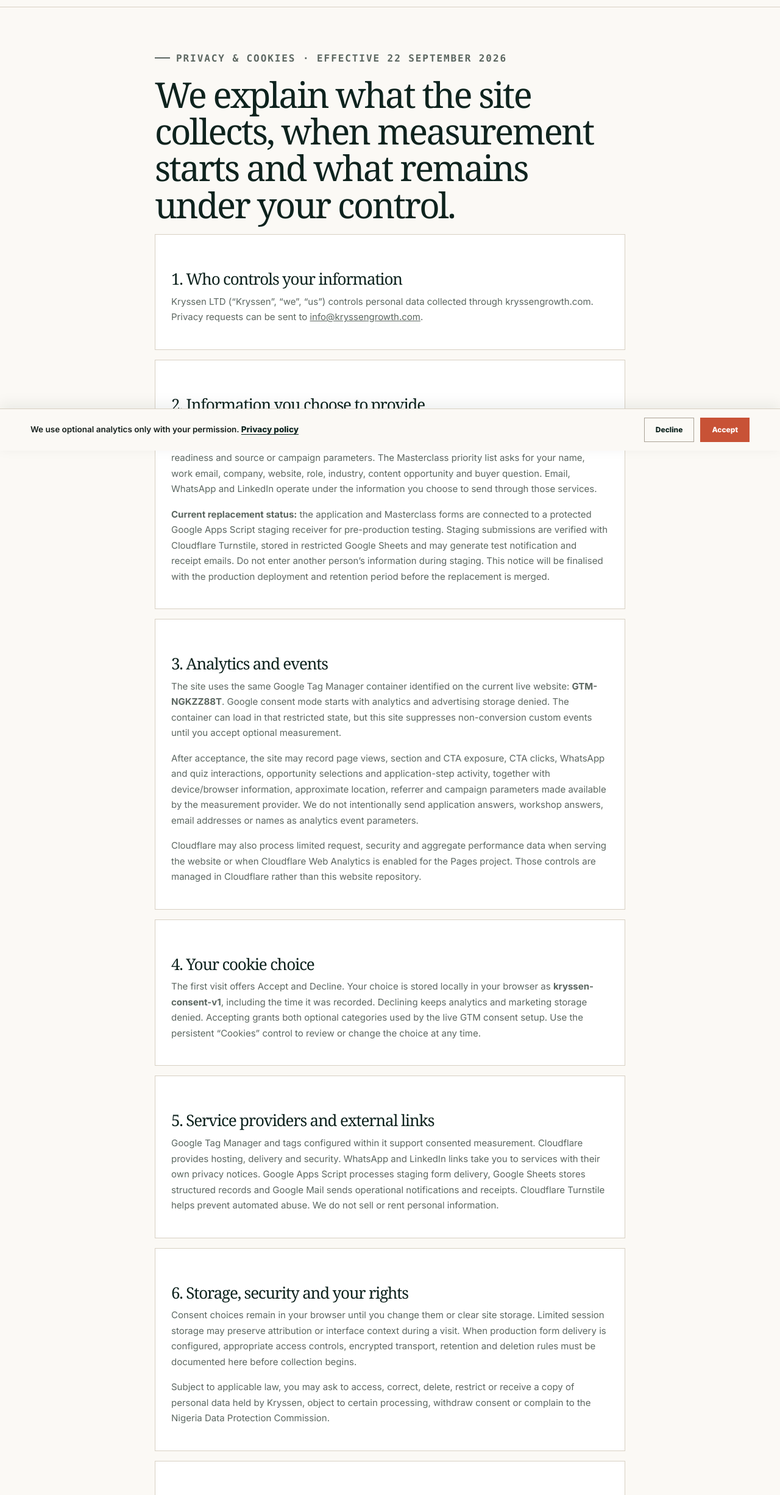
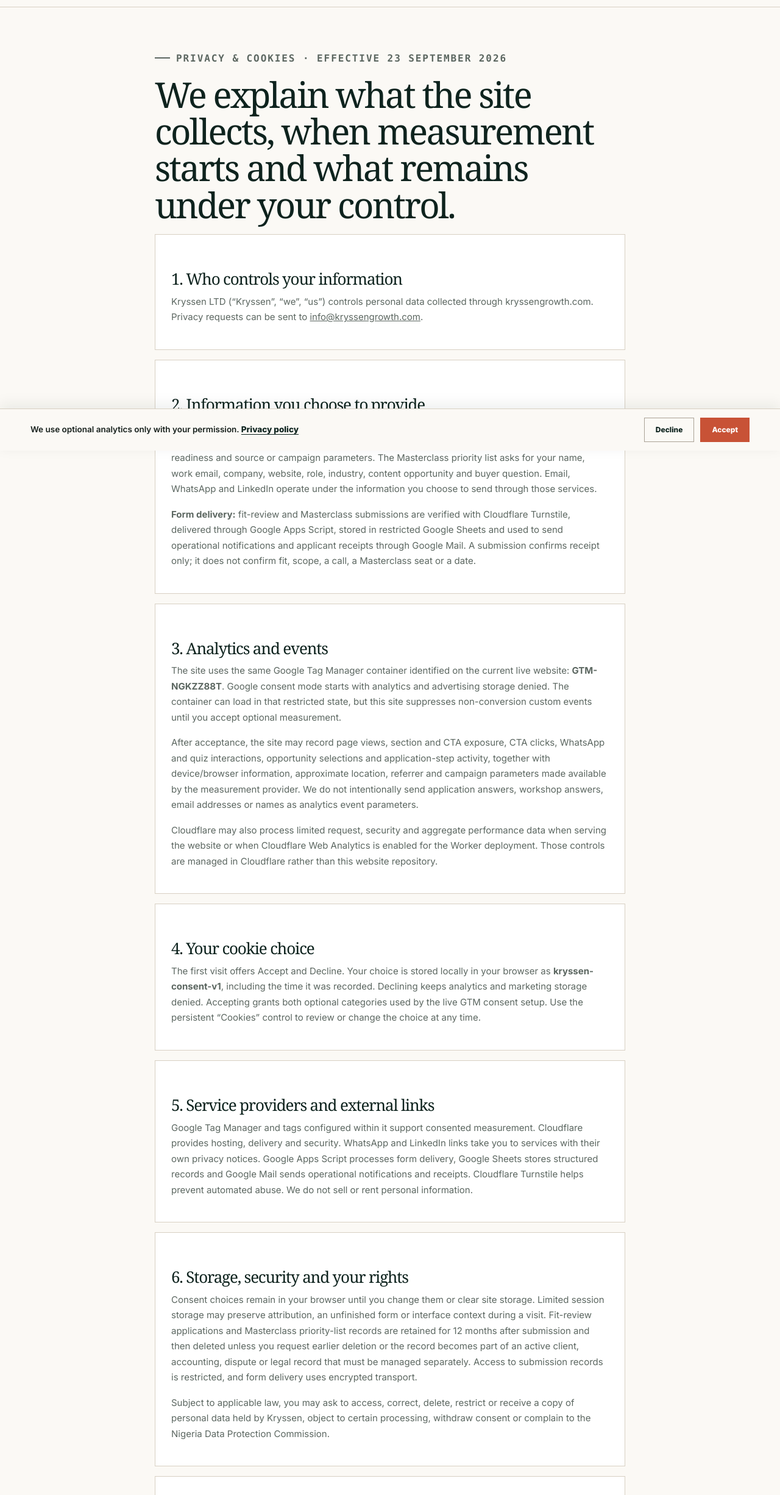
Before and after one commit to wogunlade/kryssen-website, a plain HTML site: page privacy.html in a window 1280 px wide. Shown: the part 61-2513 px from the top of the page at 61% size. Drawn offline with Linux system fonts and the light colour scheme.

Commit message:
Connect v0.74 production candidate

```diff
--- a/apply-v1-config.js
+++ b/apply-v1-config.js
@@ -1,7 +1,7 @@
 window.KRYSSEN_APPLY_V1_CONFIG = {
-  FORM_ENDPOINT: "https://script.google.com/macros/s/AKfycbxA8YxTnHsyzo1GR6No0dC0YhpGdPR9i2OImTpUbSkDqleDi3fqqzzscgQxWGtXUidx/exec",
+  FORM_ENDPOINT: "https://script.google.com/macros/s/AKfycbxohCKxEKOQZE7Yy4T53fcnSJxvNPo3ZrhK4z8-X8KcmTBdumYQgK4oqy5qRyZduSs1/exec",
   PREVIEW_MODE: false,
-  STAGING_MODE: true,
+  STAGING_MODE: false,
   TURNSTILE_SITE_KEY: "0x4AAAAAAEUupCPuitD89Z6_",
   TURNSTILE_ACTION: "elg-fit-review"
 };
--- a/k2d.js
+++ b/k2d.js
@@ -4,7 +4,7 @@
    live GTM container (GTM-NGKZZ88T) and consent mode defaults.
    ============================================================ */
 var K2D_CONFIG = {
-  FORM_ENDPOINT: "https://script.google.com/macros/s/AKfycbxA8YxTnHsyzo1GR6No0dC0YhpGdPR9i2OImTpUbSkDqleDi3fqqzzscgQxWGtXUidx/exec",
+  FORM_ENDPOINT: "https://script.google.com/macros/s/AKfycbxohCKxEKOQZE7Yy4T53fcnSJxvNPo3ZrhK4z8-X8KcmTBdumYQgK4oqy5qRyZduSs1/exec",
   TURNSTILE_SITE_KEY: "0x4AAAAAAEUupCPuitD89Z6_",
   WORKSHOP_TURNSTILE_ACTION: "elg-masterclass",
   WHATSAPP: "2348158357418"
--- a/privacy.html
+++ b/privacy.html
@@ -32,7 +32,7 @@
 </header>
 <main>
 <section class="wrap prose" style="max-width:820px;padding-top:70px;">
-  <p class="eyebrow">Privacy &amp; cookies · Effective 22 September 2026</p>
+  <p class="eyebrow">Privacy &amp; cookies · Effective 23 September 2026</p>
   <h1>We explain what the site collects, when measurement starts and what remains under your control.</h1>
 
   <div class="band">
@@ -43,14 +43,14 @@
   <div class="band">
     <h2>2. Information you choose to provide</h2>
     <p style="font-size:15px;margin-top:8px;">The fit-review application asks for contact and company details, audience and industry context, traction, buyer-education needs, available evidence, commercial priorities, internal ownership, readiness and source or campaign parameters. The Masterclass priority list asks for your name, work email, company, website, role, industry, content opportunity and buyer question. Email, WhatsApp and LinkedIn operate under the information you choose to send through those services.</p>
-    <p style="font-size:15px;margin-top:8px;"><strong>Current replacement status:</strong> the application and Masterclass forms are connected to a protected Google Apps Script staging receiver for pre-production testing. Staging submissions are verified with Cloudflare Turnstile, stored in restricted Google Sheets and may generate test notification and receipt emails. Do not enter another person’s information during staging. This notice will be finalised with the production deployment and retention period before the replacement is merged.</p>
+    <p style="font-size:15px;margin-top:8px;"><strong>Form delivery:</strong> fit-review and Masterclass submissions are verified with Cloudflare Turnstile, delivered through Google Apps Script, stored in restricted Google Sheets and used to send operational notifications and applicant receipts through Google Mail. A submission confirms receipt only; it does not confirm fit, scope, a call, a Masterclass seat or a date.</p>
   </div>
 
   <div class="band">
     <h2>3. Analytics and events</h2>
     <p style="font-size:15px;margin-top:8px;">The site uses the same Google Tag Manager container identified on the current live website: <b>GTM-NGKZZ88T</b>. Google consent mode starts with analytics and advertising storage denied. The container can load in that restricted state, but this site suppresses non-conversion custom events until you accept optional measurement.</p>
     <p style="font-size:15px;margin-top:8px;">After acceptance, the site may record page views, section and CTA exposure, CTA clicks, WhatsApp and quiz interactions, opportunity selections and application-step activity, together with device/browser information, approximate location, referrer and campaign parameters made available by the measurement provider. We do not intentionally send application answers, workshop answers, email addresses or names as analytics event parameters.</p>
-    <p style="font-size:15px;margin-top:8px;">Cloudflare may also process limited request, security and aggregate performance data when serving the website or when Cloudflare Web Analytics is enabled for the Pages project. Those controls are managed in Cloudflare rather than this website repository.</p>
+    <p style="font-size:15px;margin-top:8px;">Cloudflare may also process limited request, security and aggregate performance data when serving the website or when Cloudflare Web Analytics is enabled for the Worker deployment. Those controls are managed in Cloudflare rather than this website repository.</p>
   </div>
 
   <div class="band">
@@ -60,12 +60,12 @@
 
   <div class="band">
     <h2>5. Service providers and external links</h2>
-    <p style="font-size:15px;margin-top:8px;">Google Tag Manager and tags configured within it support consented measurement. Cloudflare provides hosting, delivery and security. WhatsApp and LinkedIn links take you to services with their own privacy notices. Google Apps Script processes staging form delivery, Google Sheets stores structured records and Google Mail sends operational notifications and receipts. Cloudflare Turnstile helps prevent automated abuse. We do not sell or rent personal information.</p>
+    <p style="font-size:15px;margin-top:8px;">Google Tag Manager and tags configured within it support consented measurement. Cloudflare provides hosting, delivery and security. WhatsApp and LinkedIn links take you to services with their own privacy notices. Google Apps Script processes form delivery, Google Sheets stores structured records and Google Mail sends operational notifications and receipts. Cloudflare Turnstile helps prevent automated abuse. We do not sell or rent personal information.</p>
   </div>
 
   <div class="band">
     <h2>6. Storage, security and your rights</h2>
-    <p style="font-size:15px;margin-top:8px;">Consent choices remain in your browser until you change them or clear site storage. Limited session storage may preserve attribution or interface context during a visit. When production form delivery is configured, appropriate access controls, encrypted transport, retention and deletion rules must be documented here before collection begins.</p>
+    <p style="font-size:15px;margin-top:8px;">Consent choices remain in your browser until you change them or clear site storage. Limited session storage may preserve attribution, an unfinished form or interface context during a visit. Fit-review applications and Masterclass priority-list records are retained for 12 months after submission and then deleted unless you request earlier deletion or the record becomes part of an active client, accounting, dispute or legal record that must be managed separately. Access to submission records is restricted, and form delivery uses encrypted transport.</p>
     <p style="font-size:15px;margin-top:8px;">Subject to applicable law, you may ask to access, correct, delete, restrict or receive a copy of personal data held by Kryssen, object to certain processing, withdraw consent or complain to the Nigeria Data Protection Commission.</p>
   </div>
 
```
Also changed, not shown: VERSION.md (+1 -0 lines), apply.html (+1 -1 lines), workshops.html (+1 -1 lines), README.md.
